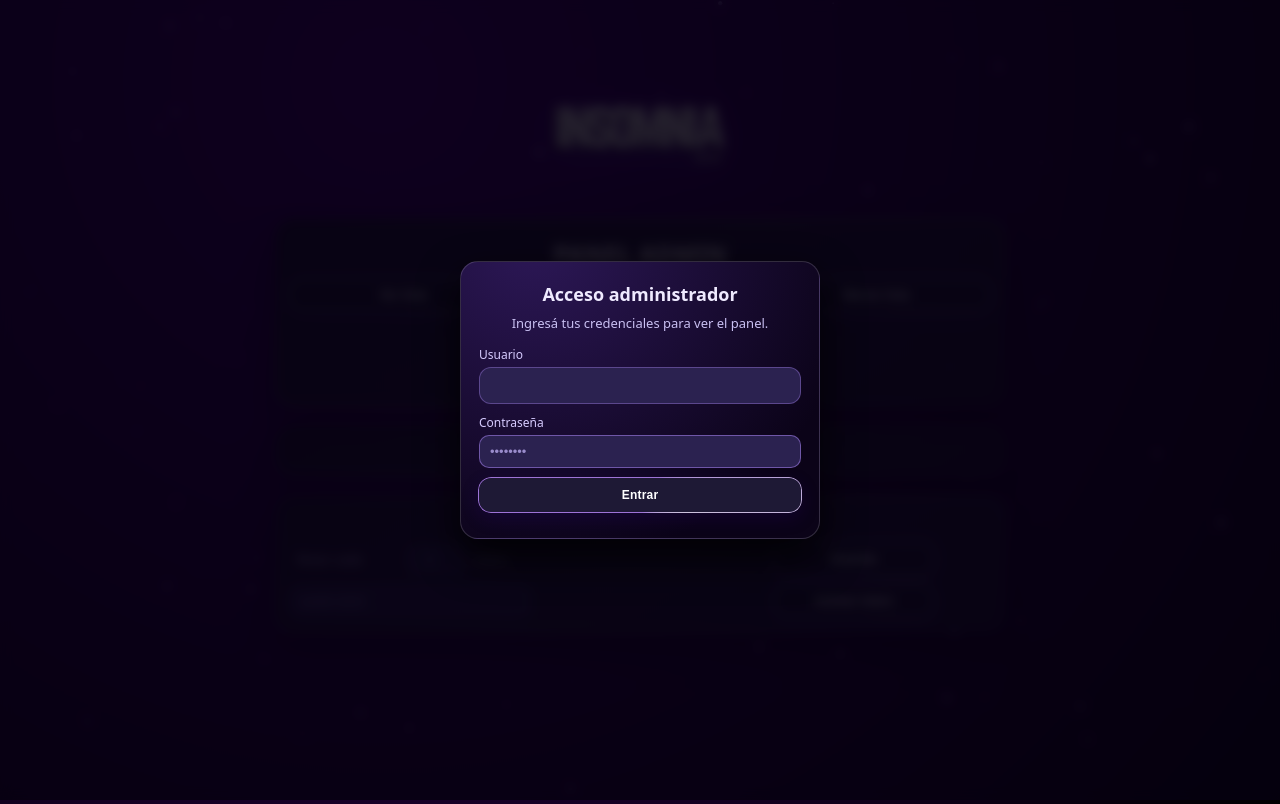
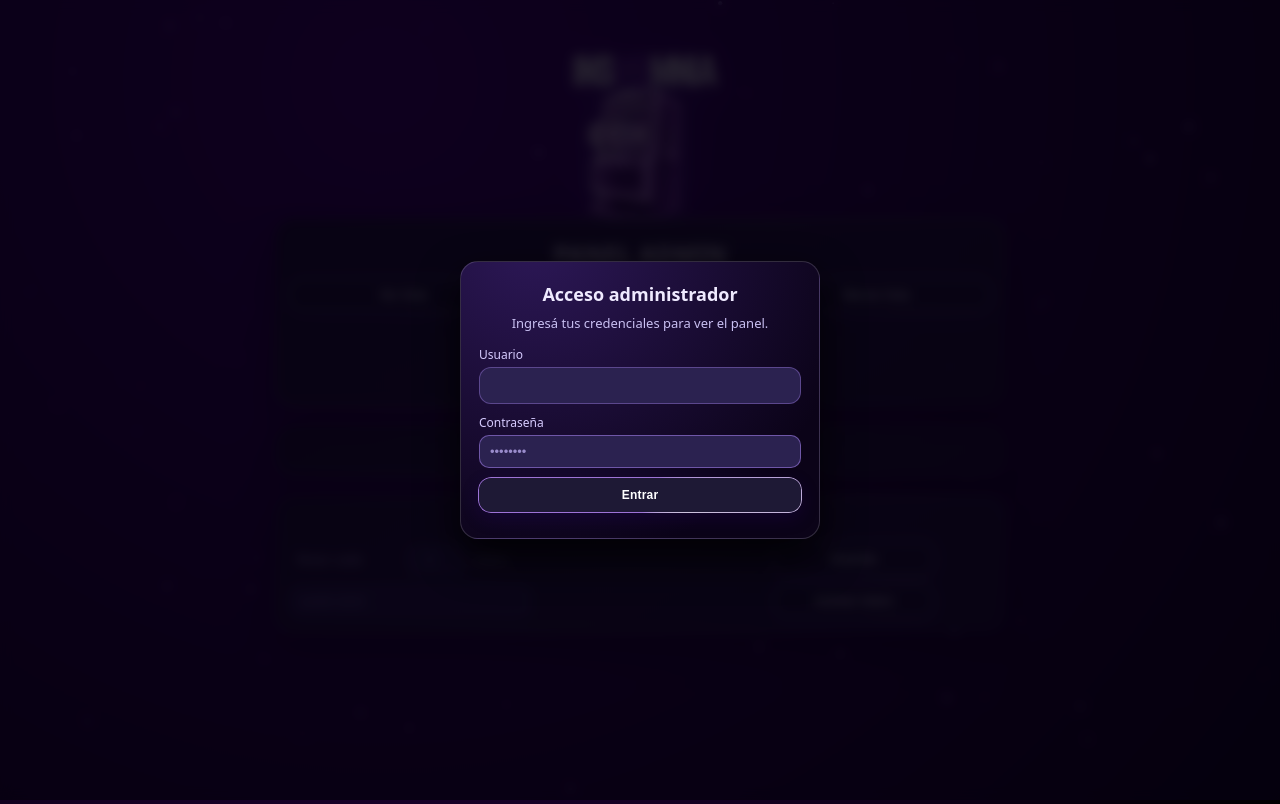
Before and after one commit to insomniananci-oss/PULZE-INSOMNIA, a website: page public/admin.html in a window 1280 px wide. Drawn offline with Linux system fonts and the light colour scheme.

Commit message:
Update admin.html

```diff
--- a/public/admin.html
+++ b/public/admin.html
@@ -6,6 +6,7 @@
 <title>PANEL ADMIN</title>
 <style>
   *{ box-sizing:border-box; }
+
  /* 🔐 LOGIN SIMPLE FRONTAL */
 #loginScreen{
   position:fixed;
@@ -360,8 +361,6 @@
 </head>
 <body>
 <canvas id="bg"></canvas>
- <body>
-<canvas id="bg"></canvas>
 
 <div id="loginScreen">
   <div class="login-box">
@@ -385,7 +384,8 @@
 
 <div class="shell">
   <div class="logo-wrap">
-    <img class="logo" src="/insomnia-logo.png" alt="Insomnia Logo">
+    <!-- 🔁 LOGO DEL CLIENTE: reemplazar logo-home.png por el logo del negocio -->
+    <img class="logo" src="/logo-home.png" alt="Logo del panel">
   </div>
 
   <div class="card">
@@ -471,9 +471,11 @@ for(let i=0;i<90;i++)P.push({x:Math.random()*c.width,y:Math.random()*c.height,vx
 })();
 
 const $=s=>document.querySelector(s);
+
  // 🔐 LOGIN SIMPLE (frontal) CON EXPIRACIÓN POR INACTIVIDAD
-const LOGIN_USER = "Insomnia";      // <-- CAMBIÁ ESTO SI QUERÉS
-const LOGIN_PASS = "1234";       // <-- CAMBIÁ ESTO TAMBIÉN
+// ✅ Credenciales genéricas (podés cambiarlas por cliente)
+const LOGIN_USER = "admin";      // <-- CAMBIAR POR EL USUARIO QUE QUIERAS
+const LOGIN_PASS = "1234";       // <-- CAMBIAR POR LA CONTRASEÑA QUE QUIERAS
 const SESSION_MINUTES = 10;      // minutos de inactividad antes de pedir login de nuevo
 
 const loginScreen = document.getElementById("loginScreen");
```
